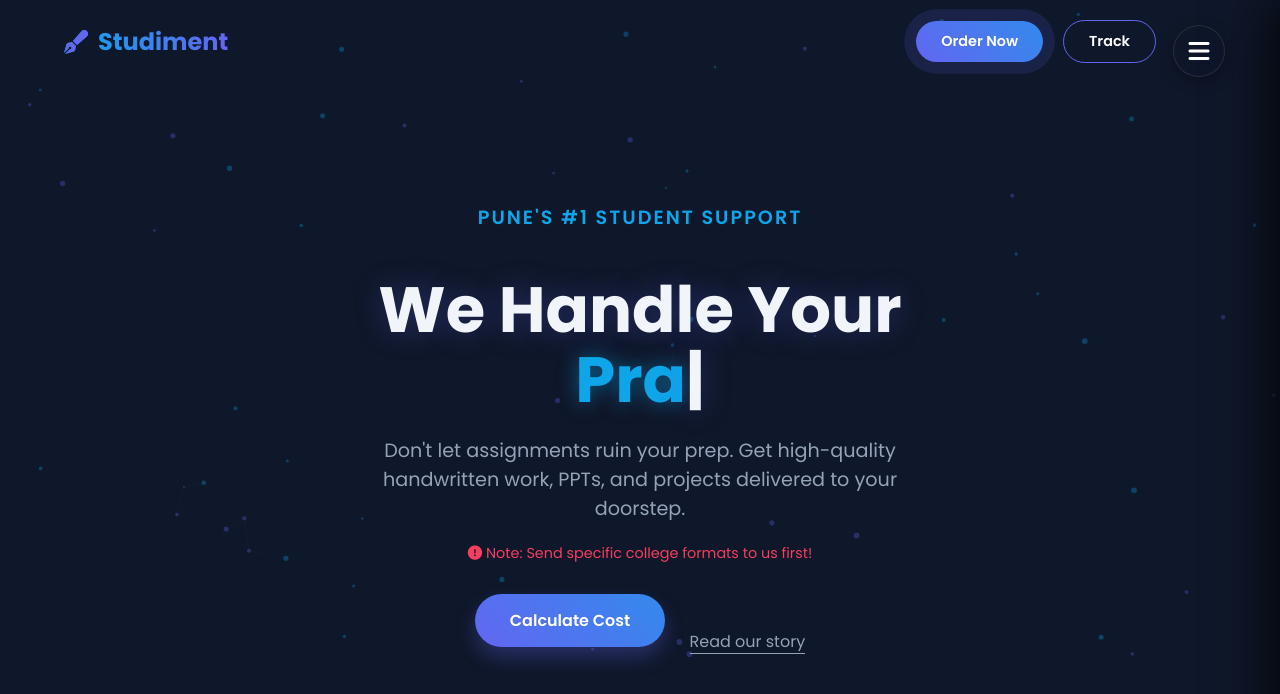
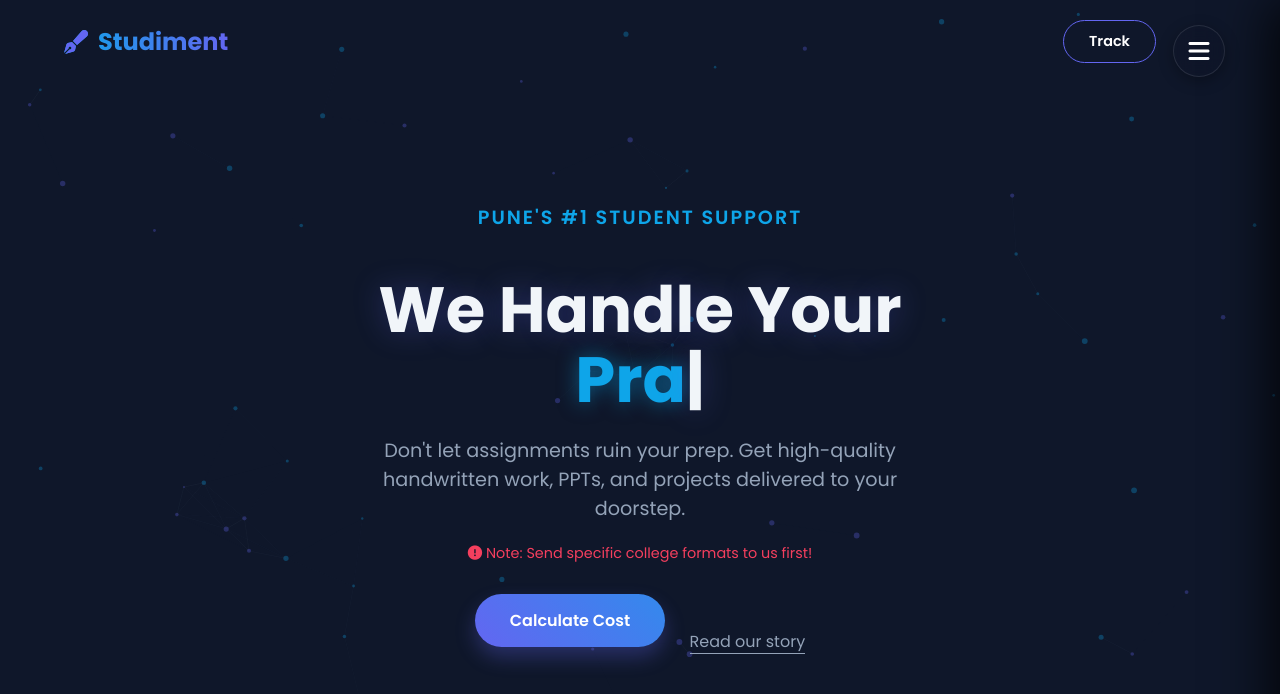
Before and after one commit to Prajyot9157/Assignment, a plain HTML site: page index.html in a window 1280 px wide. Shown: the top 694 px of the page. Drawn offline with nearby package versions, Linux system fonts and the light colour scheme; animation ran at ten frames a second.

Commit message:
Update index.html

```diff
--- a/index.html
+++ b/index.html
@@ -525,9 +525,7 @@
             <a href="#home" class="logo">
                 <i class="fas fa-pen-fancy"></i> Studiment
             </a>
-
             <div class="nav-actions">
-                <a href="#order" class="btn btn-pulse" style="padding: 10px 25px; font-size: 0.9rem;">Order Now</a>
                   <a href="Track.html" class="btn" style="padding: 10px 25px; font-size: 0.9rem; background: transparent; border: 1px solid var(--primary); box-shadow: none;">Track</a>
             </div>
 
```
